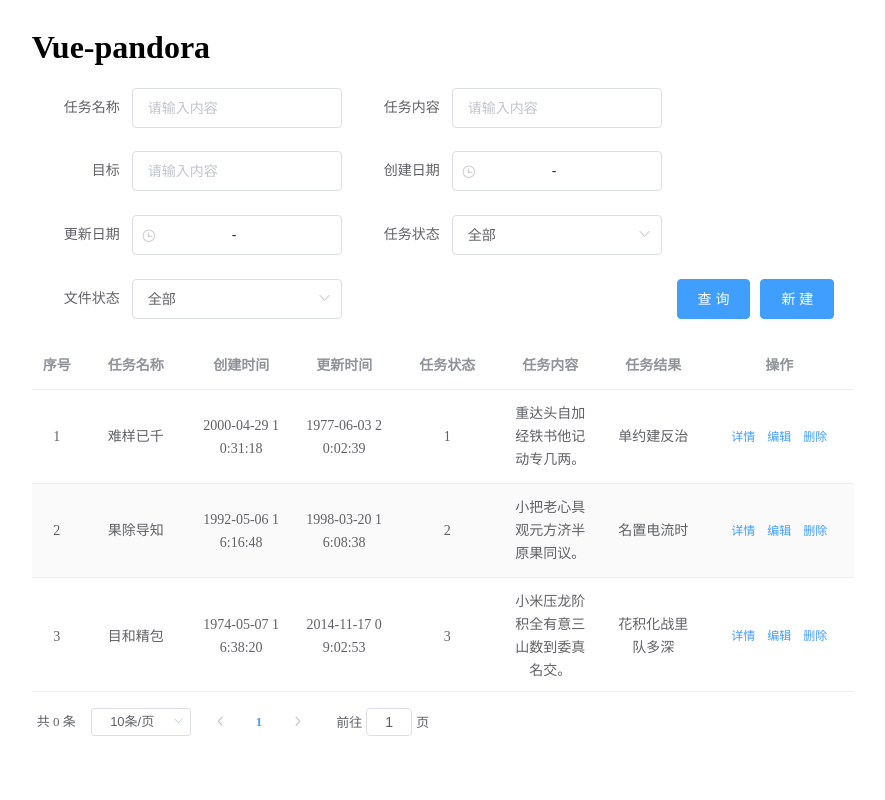
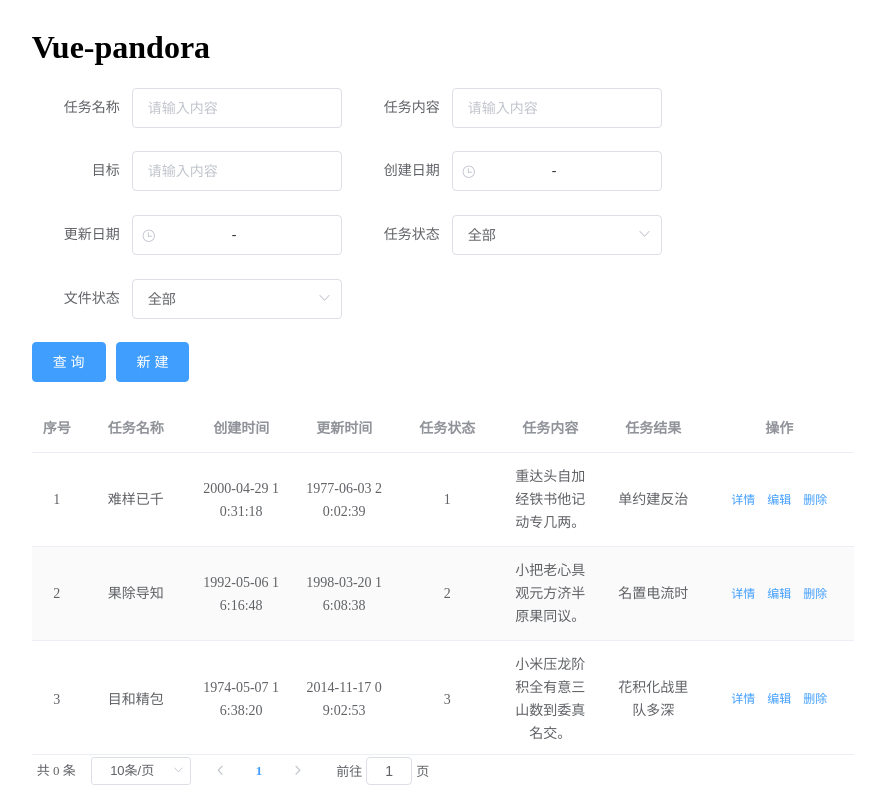
Before and after one commit to yelingfeng/vue-pandora, a Vue app: page / in a window 1280 px wide. Shown: the whole page, without its empty margins (187-1072 px from the left). Built offline with nearby package versions, Linux system fonts and the light colour scheme.

Commit message:
feat(add): add docs
add docs highlightjs

```diff
--- a/packages/Form/index.vue
+++ b/packages/Form/index.vue
@@ -179,11 +179,11 @@ export default class VForm extends Vue {
         return formBox
       })
       if (this.formOpt.btnPos === 'right') {
-        elBtns = <div class="v-right-btns">{elBtns}</div>
+        elBtns = <div class="vpandora-right-btns">{elBtns}</div>
       }
     }
     return (
-      <div class="v-form-wrap">
+      <div class="vpandora-form">
         <el-form
           inline={this.formOpt.inline}
           label-position={this.labelPosition}
@@ -198,20 +198,3 @@ export default class VForm extends Vue {
   }
 }
 </script>
-
-<style scoped>
-.v-form-wrap {
-  position: relative;
-}
-.v-right-btns {
-  position: absolute;
-  right: 10px;
-  bottom: 0;
-}
-.v-form-required {
-  color: #f00;
-  position: absolute;
-  top: 2px;
-  right: -12px;
-}
-</style>
--- a/packages/Table/index.vue
+++ b/packages/Table/index.vue
@@ -148,7 +148,7 @@ export default class VTable extends Vue {
       return com
     })
     return (
-      <div class="vtable">
+      <div class="vpandora-table">
         <el-table
           height={this.tableHeight}
           data={this.tableData}
@@ -171,14 +171,3 @@ export default class VTable extends Vue {
   }
 }
 </script>
-
-<style scoped>
-.vtable {
-  width: 100%;
-  height: 100%;
-}
-.tablePart {
-  width: 100%;
-  height: 100%;
-}
-</style>
--- a/packages/Table/pagination.vue
+++ b/packages/Table/pagination.vue
@@ -1,5 +1,5 @@
 <template>
-  <div class="pagination">
+  <div class="vpandora-pagination">
     <el-pagination
       @size-change="handleSizeChange"
       @current-change="handleCurrentChange"
@@ -31,10 +31,3 @@ export default class PagerStyles extends Vue {
   }
 }
 </script>
-
-<style scoped>
-.pagination {
-  width: 100%;
-  margin-top: 14px;
-}
-</style>
--- /dev/null
+++ b/src/index.css
@@ -0,0 +1,26 @@
+.vpandora-form {
+  position: relative;
+}
+
+.vpandora-right-btns {
+  position: absolute;
+  right: 10px;
+  bottom: 0;
+}
+
+.vpandora-form-required {
+  color: #f00;
+  position: absolute;
+  top: 2px;
+  right: -12px;
+}
+
+.vpandora-table {
+  width: 100%;
+  height: 100%;
+}
+
+.vpandora-pagination {
+  width: 100%;
+  margin-top: 14px;
+}
--- a/src/main.ts
+++ b/src/main.ts
@@ -7,8 +7,8 @@ import VuePandora from '../index'
 Vue.config.productionTip = false
 Vue.use(ElementUI)
 Vue.use(VuePandora)
-import './mock/index.ts'
-
+import '../mock/index.ts'
+import './index.css'
 new Vue({
   render: h => h(App)
 }).$mount('#app')
```
Also changed, not shown: package.json (+8 -2 lines), mock/index.ts (renamed from src/mock/index.ts), 9 other files (tests, documents, lock files or other folders).
